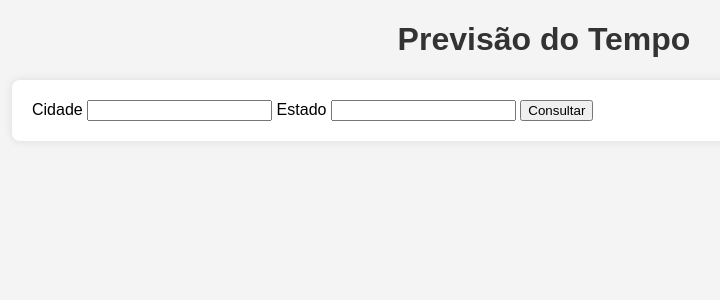
After one commit to mateuspadilha166/previsaoTempo, a PHP site: page /Front/index.php in a window 1280 px wide. The commit adds this page. Shown: the top 300 px of the page, without its empty margins (96-816 px from the left). Run offline with PHP 8.4, Linux system fonts and the light colour scheme.

Commit message:
Atualização de arquivo: composer.json Adicionado: index.php, style.css, connection.php

```diff
--- /dev/null
+++ b/Front/index.php
@@ -0,0 +1,66 @@
+<?php
+ini_set('display_errors', 1);
+error_reporting(E_ALL);
+
+// Carregando automaticamente a classe OpenWeatherMap
+require __DIR__ . '/../vendor/autoload.php';
+
+
+// Dependências
+use Wdev\OpenWeatherMap\OpenWeatherMap;
+
+?>
+
+<!DOCTYPE html>
+<html lang="pt-BR">
+<head>
+    <meta charset="UTF-8">
+    <meta name="viewport" content="width=device-width, initial-scale=1.0">
+    <title>Previsão do Tempo</title>
+    <link rel="stylesheet" href="style.css">
+</head>
+<body>
+    <h1>Previsão do Tempo</h1>
+    <div class="container">
+        <form action="index.php" method="post">
+            <label for="cidade">Cidade</label>
+            <input type="text" name="cidade" id="cidade" required>
+            <label for="uf">Estado</label>
+            <input type="text" name="uf" id="uf" required>
+            <button type="submit">Consultar</button>
+        </form>
+    </div>
+
+    <?php
+        if ($_SERVER['REQUEST_METHOD'] == 'POST') {
+
+            // Instância da API
+            $obOpenWeatherMap = new OpenWeatherMap('6dcddb83030da9162abf8bc4f1d30550');
+
+            // Recebe cidade e estado
+            $cidade = $_POST['cidade'];
+            $uf = $_POST['uf'];
+
+            // Verifica se os dados foram informados corretamente
+            if (empty($cidade) || empty($uf)) {
+                die("Cidade e estado são obrigatórios!\n");
+            }
+
+            // Executa a consulta na API
+            $dadosClima = $obOpenWeatherMap->consultarClimaAtual($cidade, $uf);
+
+            // Verifica se a resposta da API contém erro
+            if (isset($dadosClima['cod']) && $dadosClima['cod'] == 404) {
+                echo '<p>Erro: Cidade não encontrada!</p>';
+            } else {
+                // Exibe as informações do clima
+                echo '<h2>Resultado da Previsão</h2>';
+                echo '<p><strong>Cidade:</strong> ' . $cidade . '/' . $uf . '</p>';
+                echo '<p><strong>Temperatura:</strong> ' . $dadosClima['main']['temp'] . '°C</p>';
+                echo '<p><strong>Sensação Térmica:</strong> ' . $dadosClima['main']['feels_like'] . '°C</p>';
+                echo '<p><strong>Clima:</strong> ' . ucfirst($dadosClima['weather'][0]['description']) . '</p>';
+            }
+        }
+    ?>
+</body>
+</html>
--- /dev/null
+++ b/Front/style.css
@@ -0,0 +1,25 @@
+/* styles.css */
+body {
+    font-family: Arial, sans-serif;
+    background-color: #f4f4f4;
+    margin: 0;
+    padding: 0;
+}
+
+.container {
+    width: 80%;
+    margin: 20px auto;
+    padding: 20px;
+    background-color: #fff;
+    border-radius: 8px;
+    box-shadow: 0 0 10px rgba(0, 0, 0, 0.1);
+}
+
+h1 {
+    color: #333;
+    text-align: center;
+}
+
+h2 {
+    color: #555;
+}
--- a/app/WebServes/OpenWeatherMap.php
+++ b/app/WebServes/OpenWeatherMap.php
@@ -1,6 +1,6 @@
 <?php
 
-namespace App\WebServes;
+namespace Wdev\OpenWeatherMap;
 
 class OpenWeatherMap
 {
--- a/composer.json
+++ b/composer.json
@@ -2,7 +2,7 @@
     "name": "wdev/open-weather-map",
     "autoload": {
         "psr-4": {
-            "Wdev\\OpenWeatherMap\\": "src/"
+            "App\\WebServes\\": "app/WebServes/"
         }
     }
 }
```
Also changed, not shown: clima_atual.php (deleted, +0 -28 lines), database/connection.php (added, +12 -0 lines), README.md, 2 other files.
